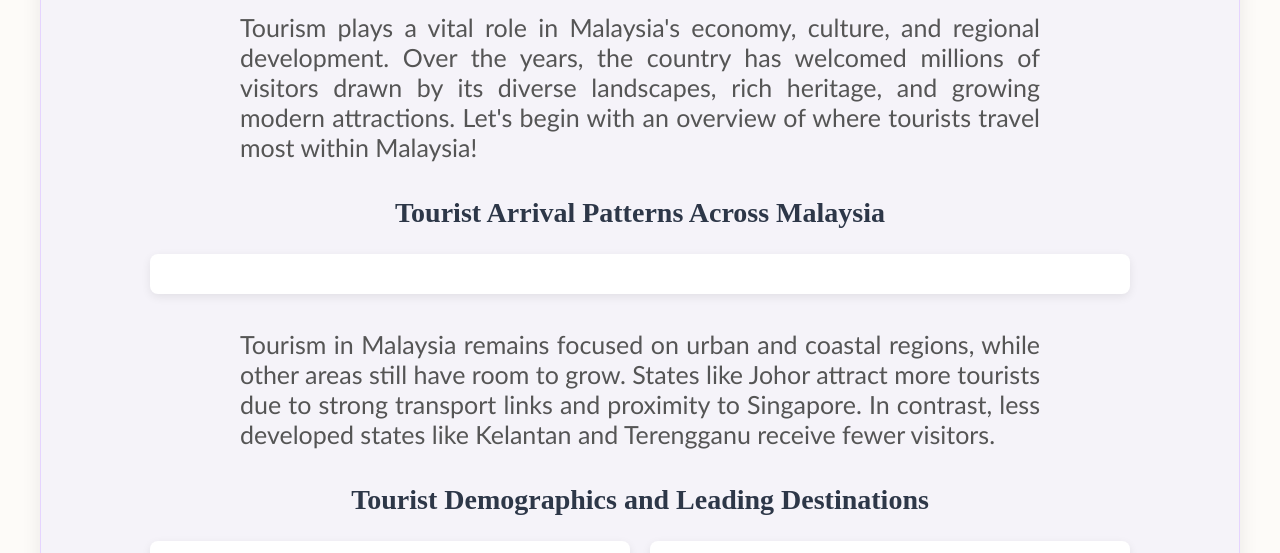
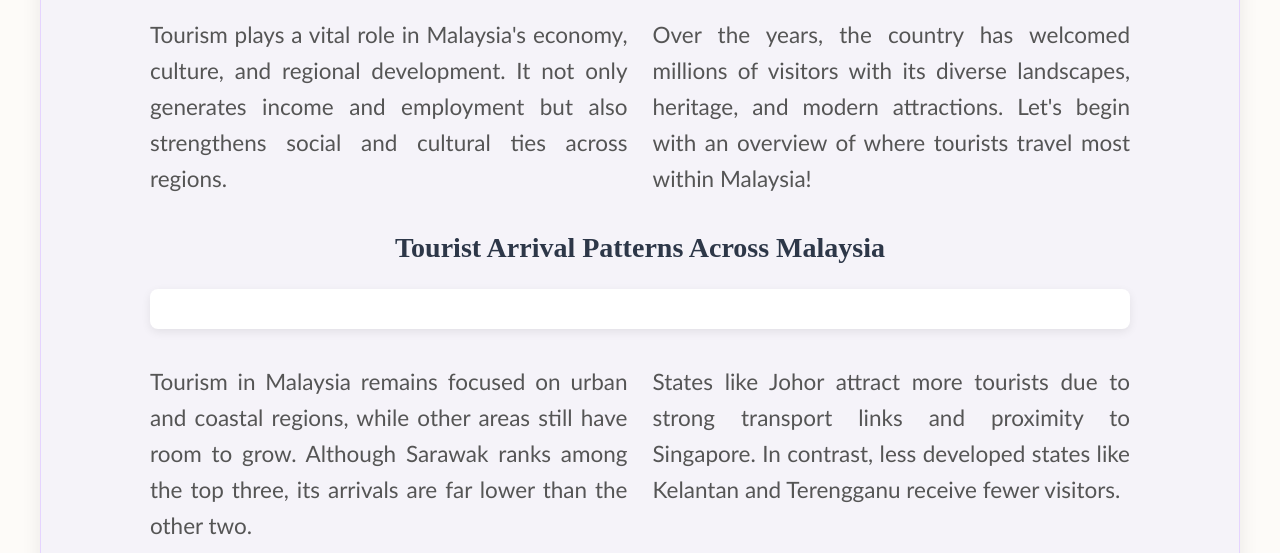
Before and after one commit to 10000001x/A2, a plain HTML site: page index.html in a window 1280 px wide. Shown: the part 227-780 px from the top of the page. Drawn offline with Linux system fonts and the light colour scheme; a script that the page names is missing.

Commit message:
Update on the text padding

```diff
--- a/index.html
+++ b/index.html
@@ -38,7 +38,7 @@
     h1 {
       text-align: center;
       margin-top: 40px;
-      margin-bottom: 5px;
+      margin-bottom: 20px;
       font-size: 55px;
       font-weight: bold;
       font-family: 'Times New Roman', Times, serif;
@@ -48,12 +48,39 @@
     p.subtitle {
       text-align: justify;
       width: 90%;                        /* same width as your chart boxes */
-      max-width: 800px;                 /* consistent with .chart-box */
+      max-width: 980px;                 /* consistent with .chart-box */
       margin: 15px auto 35px auto;
       color: #555;
       font-size: 25px;
       font-family:'Gill Sans', 'Gill Sans MT', Calibri, 'Trebuchet MS', sans-serif;
     }
+
+    .subtitle-split {
+      display: flex;
+      justify-content: center;
+      align-items: flex-start;
+      flex-wrap: wrap;         /* makes it stack nicely on small screens */
+      gap: 25px;               /* spacing between the two blocks */
+      width: 90%;
+      max-width: 980px;
+      margin: 0 auto 30px auto;
+    }
+
+    .split-block {
+      flex: 1;
+      min-width: 300px;
+      max-width: 500px;
+    }
+
+    .split-block p {
+      color: #555;
+      font-size: 22.5px;
+      line-height: 1.6;
+      text-align: justify;
+      font-family: 'Gill Sans', 'Gill Sans MT', Calibri, 'Trebuchet MS', sans-serif;
+      margin: 0;
+    }
+
 
     h2 {
       text-align: center;
@@ -264,25 +291,41 @@
 <body>
   <div class="outer-box">
     <h1>Tourism in Malaysia</h1>
-    <p class="subtitle">
+    <div class="subtitle-split">
+      <div class="split-block">
+        <p>
           Tourism plays a vital role in Malaysia's economy, culture, and regional development.
-      Over the years, the country has welcomed millions of visitors drawn by its diverse landscapes,
-      rich heritage, and growing modern attractions. Let's begin with an overview of where tourists travel most within Malaysia!
+          It not only generates income and employment but also strengthens social and cultural ties across regions.
         </p>
-    <!-- <p class="subtitle">
-      Let's begin with an overview of where tourists travel most within Malaysia!
-    </p> -->
+      </div>
+      <div class="split-block">
+        <p>
+          Over the years, the country has welcomed millions of visitors with its diverse landscapes,
+          heritage, and modern attractions. Let's begin with an overview of where tourists travel most within Malaysia!
+        </p>
+      </div>
+    </div>
+
 
     <!-- MAP SECTION -->
     <h2>Tourist Arrival Patterns Across Malaysia</h2>
     <div class="chart-container">
       <div id="msia_map" class="chart-box"></div>
     </div>
-    <p class="subtitle">
-      Tourism in Malaysia remains focused on urban and coastal regions, while other areas still have room to grow.
+    <div class="subtitle-split">
+      <div class="split-block">
+        <p>
+          Tourism in Malaysia remains focused on urban and coastal regions,
+          while other areas still have room to grow. Although Sarawak ranks among the top three, its arrivals are far lower than the other two.
+        </p>
+      </div>
+      <div class="split-block">
+        <p>
           States like Johor attract more tourists due to strong transport links and proximity to Singapore.
           In contrast, less developed states like Kelantan and Terengganu receive fewer visitors.
         </p>
+      </div>
+    </div>
 
 
     <!-- FIRST DUAL CHART SECTION (Donut + Gender) -->
@@ -312,11 +355,20 @@
       </div>
     </div>
 
-    <p class="subtitle">
+    <div class="subtitle-split">
+      <div class="split-block">
+        <p>
           Beyond geographic trends, it is important to understand who the visitors are and which states
-      attract the most tourists. Major destinations benefit from strong infrastructure and accessibility,
-      while smaller regions may need more focused promotion. The recovery in domestic mobility sets the stage for the historical overview that follows.
+          attract the most tourists. Major destinations benefit from strong infrastructure and accessibility.
         </p>
+      </div>
+      <div class="split-block">
+        <p>
+          Meanwhile, smaller regions may need more focused promotion to increase the number of tourists arrivals.
+          The recovery in domestic mobility sets the stage for the historical overview that follows.
+        </p>
+      </div>
+    </div>
 
     <!-- SECOND DUAL CHART SECTION (Top 5 + Yearly Trend) -->
     <h2>Historical Overview — "How Tourism Evolved Over Time"</h2>
@@ -343,11 +395,20 @@
       </div>
     </div>
 
-    <p class="subtitle">
+    <div class="subtitle-split">
+      <div class="split-block">
+        <p>
           Malaysia's tourism expansion relied heavily on nearby Asian markets, reflecting strong regional connectivity.
+          While visitors also came from other countries, these regional sources remained the main contributors.
+        </p>
+      </div>
+      <div class="split-block">
+        <p>
           However, this dependence also exposed the sector to global disruptions, as seen in the sharp decline after 2019.
           This underscores the need for more balanced and sustainable tourism strategies moving forward.
         </p>
+      </div>
+    </div>
 
     <div class="footer-container">
       <hr class="divider" />
```
Lines whose indentation alone changed are shown as unchanged.
